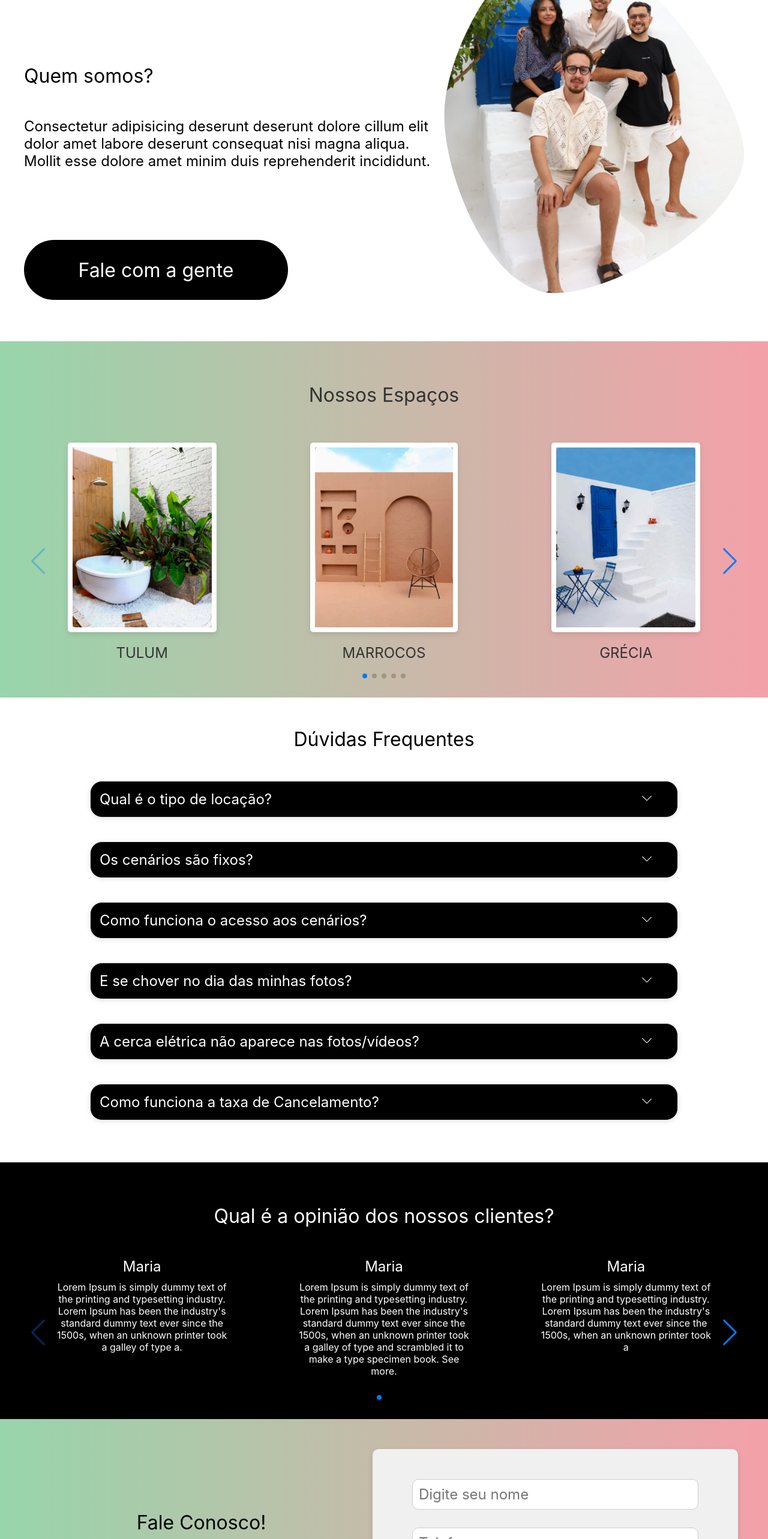
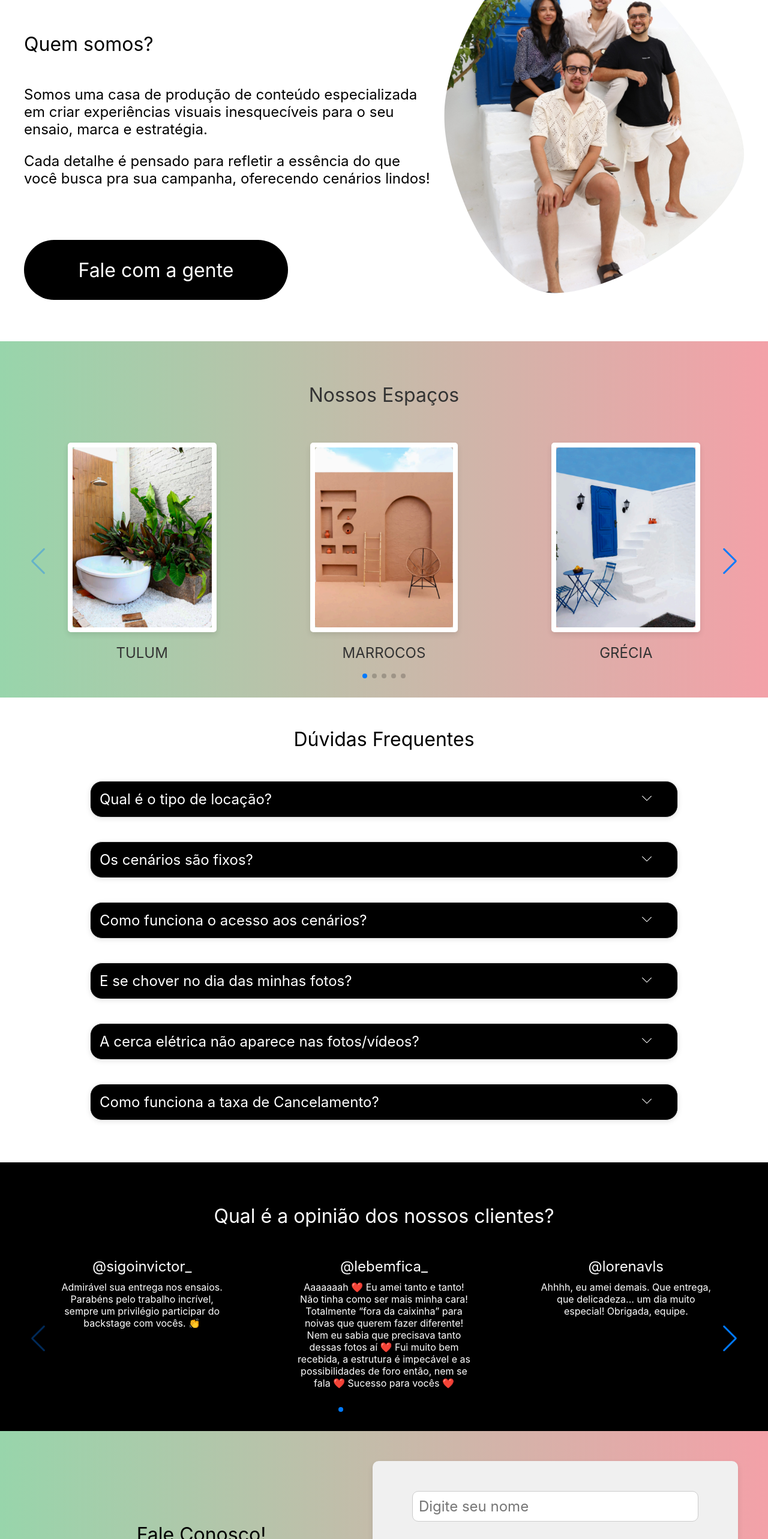
Before and after one commit to devshinon-br/casa-cenariar, a React (Vite) app: page / in a window 1280 px wide. Shown: the part 1174-3740 px from the top of the page at 60% size. Built offline with nearby package versions, Linux system fonts and the light colour scheme.

Commit message:
adicionando telefone no componente; alterando textos do quem-somos; alterando texto dos depoimentos

```diff
--- a/src/components/FloatingWhatsapp.jsx
+++ b/src/components/FloatingWhatsapp.jsx
@@ -5,7 +5,7 @@ export default function FloatingWhatsapp() {
 
     return (
         <FloatingWhatsApp
-            phoneNumber='+5534111111111'
+            phoneNumber='+5534996646441'
             accountName='Cenariar'
             chatMessage='Seja bem-vindo ao espaço Cenariar. Como podemos ajudá-lo?'
             avatar={logo}
--- a/src/screens/CustomerOpinions/CustomerOpinions.jsx
+++ b/src/screens/CustomerOpinions/CustomerOpinions.jsx
@@ -10,12 +10,75 @@ function CustomerOpinions() {
 
     const swiperRef = useRef(null);
 
-    const images = [
-        { "name": "Maria", "alt": "Avaliação da []", "review": "Lorem Ipsum is simply dummy text of the printing and typesetting industry. Lorem Ipsum has been the industry's standard dummy text ever since the 1500s, when an unknown printer took a galley of type a." },
-        { "name": "Maria", "alt": "Avaliação da []", "review": "Lorem Ipsum is simply dummy text of the printing and typesetting industry. Lorem Ipsum has been the industry's standard dummy text ever since the 1500s, when an unknown printer took a galley of type and scrambled it to make a type specimen book. See more. " },
-        { "name": "Maria", "alt": "Avaliação da []", "review": "Lorem Ipsum is simply dummy text of the printing and typesetting industry. Lorem Ipsum has been the industry's standard dummy text ever since the 1500s, when an unknown printer took a" },
-        { "name": "Maria", "alt": "Avaliação da []", "review": "Lorem Ipsum is simply dummy text of the printing and typesetting industry." }
-    ];
+    const reviews = [
+        {
+          name: "@sigoinvictor_",
+          alt: "Avaliação da sigoinvictor_",
+          review:
+            "Admirável sua entrega nos ensaios. Parabéns pelo trabalho incrível, sempre um privilégio participar do backstage com vocês. 👏",
+        },
+        {
+          name: "@lebemfica_",
+          alt: "Avaliação da lebemfica_",
+          review:
+            "Aaaaaaah ❤️ Eu amei tanto e tanto! Não tinha como ser mais minha cara! Totalmente “fora da caixinha” para noivas que querem fazer diferente! Nem eu sabia que precisava tanto dessas fotos aí ❤️ Fui muito bem recebida, a estrutura é impecável e as possibilidades de foro então, nem se fala ❤️ Sucesso para vocês ❤️",
+        },
+        {
+          name: "@lorenavls",
+          alt: "Avaliação da lorenavls",
+          review:
+            "Ahhhh, eu amei demais. Que entrega, que delicadeza... um dia muito especial! Obrigada, equipe.",
+        },
+        {
+          name: "@meirealvs",
+          alt: "Avaliação da meirealvs",
+          review: "Uallllll quanto bom gosto 👏👏👏👏",
+        },
+        {
+          name: "@larissafernandex_",
+          alt: "Avaliação da larissafernandex_",
+          review:
+            "Eu fiz meu pré-wedding lá e realmente o ambiente é maravilhoso, eu e meu noivo amamos lá. ❤️",
+        },
+        {
+          name: "@eunimarciade",
+          alt: "Avaliação da eunimarciade",
+          review: "Vcs são simplesmente fantásticos 👏",
+        },
+        {
+          name: "@rayllabm",
+          alt: "Avaliação da rayllabm",
+          review: "Ameiii executar esse trabalho nesse espaço 🖤",
+        },
+        {
+          name: "@estermenenezesuai",
+          alt: "Avaliação da estermenenezesuai",
+          review:
+            "Espaço completo, com várias possibilidades, apenas vá e solte sua criatividade.",
+        },
+        {
+          name: "@carllyoficiall",
+          alt: "Avaliação da carllyoficiall",
+          review: "Perfeita de fato! 🖤",
+        },
+        {
+          name: "@leissamoabe",
+          alt: "Avaliação da leissamoabe",
+          review: "Lugar perfeito em cada detalhe! ❤️",
+        },
+        {
+          name: "@murilo.biasi",
+          alt: "Avaliação da murilo.biasi",
+          review:
+            "Esse lugar é maravilhoso. E o atendimento deles é impecável. Aproveitem.",
+        },
+        {
+          name: "@keillavenceslauuu",
+          alt: "Avaliação da keillavenceslauuu",
+          review:
+            "Achei essa ideia de uma genealogia incrível, uma nova visão para estúdios fotográficos! Parabéns aos idealizadores 👏👏👏",
+        },
+      ];
 
     return (
         <section id='opiniao-cliente' className={css['fundo-tela']}>
@@ -39,10 +102,10 @@ function CustomerOpinions() {
                         },
                     }}
                 >
-                    {images.map((image, index) => (
+                    {reviews.map((review, index) => (
                         <SwiperSlide key={index} className={css['meu-slide']}>
-                            <p className={css['nome-cliente']}>{image.name}</p>
-                            <p className={css['avaliacao']}>{image.review}</p>
+                            <p className={css['nome-cliente']}>{review.name}</p>
+                            <p className={css['avaliacao']}>{review.review}</p>
                         </SwiperSlide>
                     ))}
                 </Swiper>
--- a/src/screens/WhoWeAre/WhoWeAre.jsx
+++ b/src/screens/WhoWeAre/WhoWeAre.jsx
@@ -7,7 +7,18 @@ function WhoWeAre() {
     <div id="quem-somos" className={css.container}>
       <div className={css.textContainer}>
         <h1>Quem somos?</h1>
-        <p>Consectetur adipisicing deserunt deserunt dolore cillum elit dolor amet labore deserunt consequat nisi magna aliqua. Mollit esse dolore amet minim duis reprehenderit incididunt.</p>
+        <p>
+          <span className={css.spamEspaco}>
+            Somos uma casa de produção de conteúdo especializada em criar
+            experiências visuais inesquecíveis para o seu ensaio, marca e
+            estratégia.
+          </span>
+
+          <span className={css.spamEspaco}>
+            Cada detalhe é pensado para refletir a essência do que você busca
+            pra sua campanha, oferecendo cenários lindos!
+          </span>
+        </p>
       </div>
       <CallToAction />
       <img className={css.responsiveImage} src={team} alt="Grupo de quatro pessoas que compõe a equipe da casa cenariar" />
--- a/src/screens/WhoWeAre/WhoWeAre.module.css
+++ b/src/screens/WhoWeAre/WhoWeAre.module.css
@@ -27,6 +27,11 @@
 .textContainer p {
   margin: 0px !important;
   font-size: 1.5rem !important;
+}
+
+.spamEspaco{
+  display: block;
+  margin-bottom: 1em;
 }
 
 .textContainer h1 {
```
